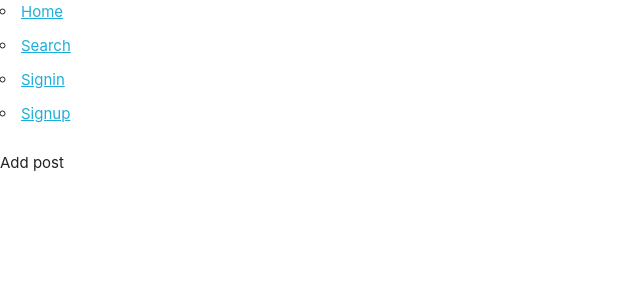
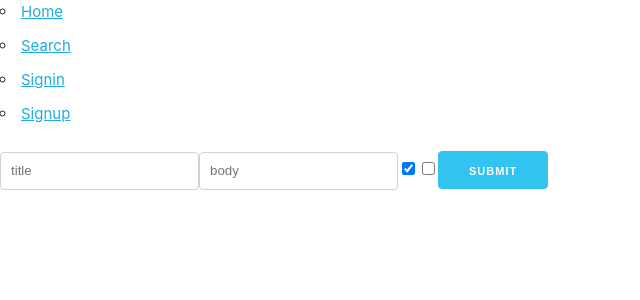
Before and after one commit to scottsf/Sunflower, a React (Create React App) app: page /post/add in a window 1280 px wide. Shown: the top 300 px of the page, without its empty margins (0-640 px from the left). Built offline with nearby package versions, Linux system fonts and the light colour scheme; no server answers.

Commit message:
User can add post and query posts

```diff
--- a/src/App.js
+++ b/src/App.js
@@ -1,15 +1,11 @@
 import React from 'react';
-import logo from './logo.svg';
 import './App.css';
-import Header from './components/header/Header'
-// import Names from './components/Names'
-
+import Posts from './components/blog/Posts'
 
 function App() {
   return (
     <div className="App">
-      <Header />
-      {/* <Names /> */}
+      <Posts />
     </div>
   );
 }
--- a/src/components/auth/Signout.js
+++ b/src/components/auth/Signout.js
@@ -3,7 +3,7 @@ import { ApolloConsumer } from "react-apollo";
 import { Redirect } from "react-router-dom";
 
 const handleClick = client => {
-  localStorage.removeItem("token");
+  localStorage.setItem('token', '');
   client.resetStore();
   return <Redirect to="/"/>
 };
--- a/src/components/blog/AddPost.js
+++ b/src/components/blog/AddPost.js
@@ -1,7 +1,90 @@
-import React from 'react'
+import React, { Component } from "react";
+import { Mutation } from "react-apollo";
+import { CREATE_POST } from "../../mutation/index";
+import { Redirect } from 'react-router-dom'
+import { GET_POSTS } from '../../queries/index'
 
-const AddPost = () => (
-    <div>Add post</div>
-)
+const initialState = {
+  title: "",
+  body: "",
+  published: true,
+  disabled: false
+};
 
-export { AddPost as default }
+class AddPost extends Component {
+  state = { ...initialState };
+
+  handleInput = e => {
+    const { name, value } = e.target;
+    this.setState({ [name]: value });
+  };
+
+  handleSubmit = async (e, createPost) => {
+    e.preventDefault();
+    await createPost();
+    await this.props.refetch()
+  };
+
+  render() {
+    return (
+      <Mutation className="form" mutation={CREATE_POST} variables={{ data: { ...this.state }}}
+      update={(cache, { data: { createPost } }) => {
+        const { posts } = cache.readQuery({ query: GET_POSTS });
+        console.log('from cache ', posts)
+        console.log('from data ', createPost)
+        cache.writeQuery({
+          query: GET_POSTS,
+          data: { posts: [posts, ...createPost] }
+        });
+      }}>
+        {(createPost, { data, loading, error }) => {
+          console.log(data)
+           if (data && !loading) return <Redirect to="/" />
+          return (
+            <form onSubmit={(e) => this.handleSubmit(e, createPost)}>
+              <input
+                type="text"
+                name="title"
+                value={this.state.title}
+                placeholder="title"
+                onChange={this.handleInput}
+              />
+              <input
+                type="text"
+                name="body"
+                value={this.state.body}
+                placeholder="body"
+                onChange={this.handleInput}
+              />
+              <input
+                type="checkbox"
+                name="published"
+                checked={this.state.published}
+                placeholder="published"
+                onChange={() =>
+                  this.setState(prevState => ({
+                    published: !prevState.published
+                  }))
+                }
+              />
+              <input
+                type="checkbox"
+                name="disabled"
+                checked={this.state.disabled}
+                placeholder="disabled"
+                onChange={() =>
+                  this.setState(prevState => ({
+                    disabled: !prevState.disabled
+                  }))
+                }
+              />
+              <button type="submit" className="button-primary"> Submit </button>
+            </form>
+          );
+        }}
+      </Mutation>
+    );
+  }
+}
+
+export { AddPost as default };
--- /dev/null
+++ b/src/components/blog/Post.js
@@ -0,0 +1,13 @@
+import React from "react";
+import { Link } from "react-router-dom";
+
+const Post = ({ id, title, body }) => (
+  <li>
+    <Link to={`/post/${id}`}>
+      <h4> {title} </h4>
+      <p> {body} </p>
+    </Link>
+  </li>
+);
+
+export { Post as default };
--- /dev/null
+++ b/src/components/blog/PostPage.js
@@ -0,0 +1,23 @@
+import React, { Fragment } from "react";
+import { Query } from "react-apollo";
+import { GET_POST } from "../../queries/index";
+
+const PostPage = ({ match }) => {
+  const { id } = match.params;
+  return (
+    <Query query={GET_POST} variables={{ id }}>
+      {({loading, error, data}) => {
+        const { post } = data
+        if (loading) return "Loading ...";
+        return (
+            <Fragment>
+                <h2>{post.title}</h2>
+                <p>{post.body}</p>
+            </Fragment>
+        )
+      }}
+    </Query>
+  );
+};
+
+export { PostPage as default };
--- /dev/null
+++ b/src/components/blog/Posts.js
@@ -0,0 +1,32 @@
+import React, { Component, Fragment } from "react";
+import { Query } from "react-apollo";
+import { GET_POSTS } from "../../queries/index";
+import Post from "./Post";
+
+class Posts extends Component {
+  state = {
+    search: ""
+  };
+
+  render() {
+    return (
+      <Fragment>
+        <input onChange={e => this.setState({ search: e.target.value })} />
+        <Query query={GET_POSTS} variables={{ query: this.state.search }}>
+          {({ loading, error, data }) => {
+            if (loading) return <div>Loading ...</div>;
+            return (
+              <ul>
+                {data.posts.map(post => (
+                  <Post key={post.id} {...post} />
+                ))}
+              </ul>
+            );
+          }}
+        </Query>
+      </Fragment>
+    );
+  }
+}
+
+export { Posts as default };
--- a/src/components/blog/Search.js
+++ b/src/components/blog/Search.js
@@ -1,7 +1,25 @@
-import React from 'react'
+import React, { Component, Fragment } from "react";
 
-const Search = () => (
-    <div>Search</div>
-)
+class Search extends Component {
+  state = {
+    search: ""
+  };
 
-export { Search as default }
+  handleSearch = (e) => {
+      const { value } = e.target
+      this.setState({ search: value })
+      this.props.handleSearch(this.state.search)
+  }
+
+  render() {
+    return (
+      <Fragment>
+        <input
+          onChange={this.handleSearch}
+        />
+      </Fragment>
+    );
+  }
+}
+
+export { Search as default };
--- a/src/components/header/Header.js
+++ /dev/null
@@ -1,117 +0,0 @@
-import React, { Component } from "react";
-import { Mutation, Query } from "react-apollo";
-import { gql } from "apollo-boost";
-import { GET_USERS } from '../../queries/index'
-
-const CREATE_USER = gql`
-  mutation($data: createUserInput!) {
-    createUser(data: $data) {
-      token
-      user {
-        id
-        name
-      }
-    }
-  }
-`;
-
-
-
-// const USERS =
-//   gql`
-//     query GET_USERS {
-//       users {
-//         id
-//         name
-//         email
-//       }
-//     }
-//   `
-
-
-
-
-
-class Header extends Component {
-  constructor() {
-    super();
-    this.state = {
-      name: "",
-      password: "",
-      email: ""
-    };
-  }
-
-  handleInput(e) {
-    this.setState({
-      [e.target.name]: e.target.value
-    });
-  }
-
-  async handleSubmit(e, createUser) {
-    e.preventDefault();
-    const { name, email, password } = this.state;
-    await createUser({
-      variables: {
-        data: {
-          name,
-          email,
-          password
-        }
-      },
-    //   refetchQueries: [`users`]
-    });
-
-    this.setState({
-      name: "",
-      password: "",
-      email: ""
-    });
-  }
-
-  render() {
-    return (
-      <Mutation mutation={CREATE_USER}
-      update={(cache, { data }) => {
-        const { users } = cache.readQuery({ query: GET_USERS });
-
-        console.log(data, cache)
-        cache.writeQuery({
-          query: GET_USERS,
-          data: { users: users.concat(data) }
-        });
-      }}
-      >
-        {(createUser, { loading, error, data }) => {
-          if (loading) return <p> Loading ... </p>;
-
-
-          return (
-            <div className="Header">
-              <form onSubmit={e => this.handleSubmit(e, createUser)}>
-                <input
-                  name="name"
-                  value={this.state.name}
-                  onChange={e => this.handleInput(e)}
-                />
-                <input
-                  name="password"
-                  value={this.state.password}
-                  onChange={e => this.handleInput(e)}
-                />
-                <input
-                  name="email"
-                  password={this.state.email}
-                  onChange={e => this.handleInput(e)}
-                />
-                <input type="submit" value="Submit" />
-              </form>
-            </div>
-          );
-        }}
-      </Mutation>
-    );
-  }
-}
-
-export { Header as default };
--- a/src/index.js
+++ b/src/index.js
@@ -9,9 +9,10 @@ import { BrowserRouter, Switch, Route, Redirect } from "react-router-dom";
 import Signin from "./components/auth/Signin";
 import Signup from "./components/auth/Signup";
 import Navbar from "./components/Navbar";
-import Search from './components/blog/Search'
-import AddPost from './components/blog/AddPost'
-import Profile from './components/blog/Profile'
+import Search from "./components/blog/Search";
+import AddPost from "./components/blog/AddPost";
+import Profile from "./components/blog/Profile";
+import PostPage from "./components/blog/PostPage";
 import withSession from "./components/withSession";
 import Me from "./components/auth/Me";
 
@@ -42,13 +43,13 @@ const client = new ApolloBoost({
 // console.log(client.fetchOptions)
 // console.log(client.request)
 
-const Root = ({ refetch, session}) => (
+const Root = ({ refetch, session }) => (
   <BrowserRouter>
     <Fragment>
-      <Navbar session={session}/>
+      <Navbar session={session} />
       <Switch>
         <Route path="/" component={App} exact />
-        <Route path="/search" component={Search}  />
+        <Route path="/search" component={Search} />
         <Route
           path="/signin"
           render={props => <Signin refetch={refetch} {...props} />}
@@ -57,7 +58,11 @@ const Root = ({ refetch, session}) => (
           path="/signup"
           render={props => <Signup refetch={refetch} {...props} />}
         />
-        <Route path="/post/add" component={AddPost} />
+        <Route
+          path="/post/add"
+          render={props => <AddPost refetch={refetch} session={session} {...props} />}
+        />
+        <Route path="/post/:id" component={PostPage} />
         <Route path="/profile" component={Profile} />
 
         <Route path="/me" component={Me} />
--- a/src/mutation/index.js
+++ b/src/mutation/index.js
@@ -23,3 +23,15 @@ export const SIGNUP = gql`
     }
   }
 `;
+
+export const CREATE_POST = gql`
+  mutation($data: createPostInput!) {
+    createPost(data: $data) {
+      id
+      title
+      body
+      disabled
+      published
+    }
+  }
+`;
--- a/src/queries/index.js
+++ b/src/queries/index.js
@@ -1,4 +1,4 @@
-import { gql } from 'apollo-boost'
+import { gql } from "apollo-boost";
 
 export const GET_ME = gql`
   query {
@@ -9,7 +9,7 @@ export const GET_ME = gql`
       password
     }
   }
-`
+`;
 
 export const GET_USERS = gql`
   query {
@@ -19,4 +19,27 @@ export const GET_USERS = gql`
       email
     }
   }
-`
+`;
+
+export const GET_POSTS = gql`
+  query($query: String!) {
+    posts(query: $query) {
+      id
+      title
+      body
+      published
+      disabled
+    }
+  }
+`;
+
+export const GET_POST = gql`
+  query($id: ID!) {
+    post(id: $id) {
+      id
+      title
+      body
+      disabled
+    }
+  }
+`;
```
Also changed, not shown: src/logo.svg (deleted).
